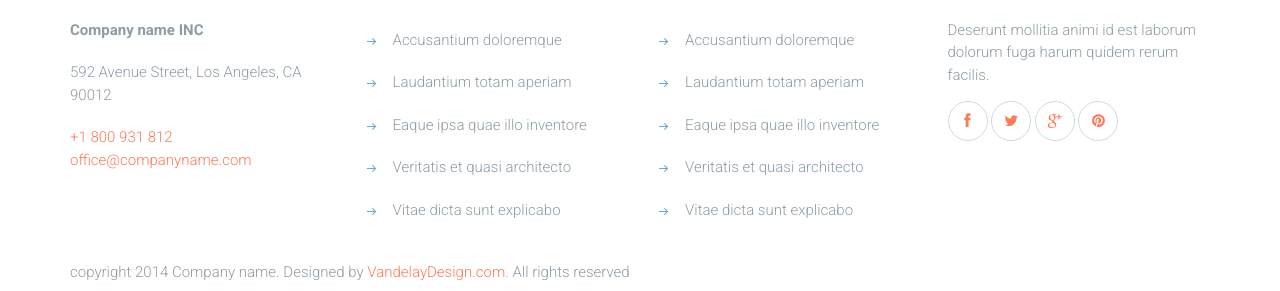
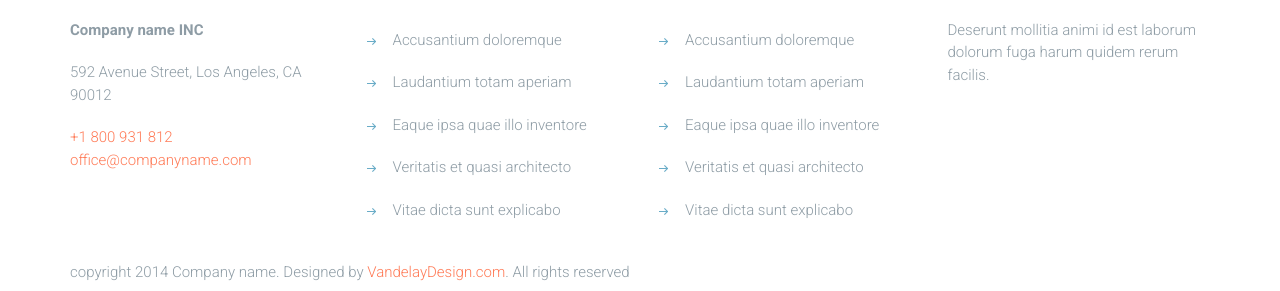
Before and after one commit to aiotrc/aiotrc.github.io, a Jekyll site: the page built from index.html, in a window 1280 px wide. Shown: the part 2888-3179 px from the top of the page. Built offline with Jekyll 4.4.1, drawn with Linux system fonts in a browser that asks for light colours.

Commit message:
fixes some issues

```diff
--- a/_data/members.yml
+++ b/_data/members.yml
@@ -5,7 +5,7 @@
   url: "http://ceit.aut.ac.ir/~bakhshis/"
 - name: "Mehdi Rasti"
   bio: "Assistant Professor"
-  avatar: "https://scholar.google.com/citations?view_op=view_photo&user=zb8pjMYAAAAJ&citpid=3"
+  avatar: "http://ceit.aut.ac.ir/autcms/res/upload//computer-engineering/rasti/Dr_Rasti-larg.jpg"
   url: "http://www.aut.ac.ir/rasti"
 - name: "Masoud Sabaei"
   bio: "Associate Professor"
--- a/_includes/nav.html
+++ b/_includes/nav.html
@@ -2,7 +2,7 @@
   <div class="container">
     <div class="header-bar">
       <a href="index.html" class="branding">
-        <img src="images/logo.png" alt="" class="logo">
+        <img src="images/logo.png" alt="Amirkabir University of Technology IoT Laboratory" class="logo">
         <div class="logo-type">
           <h1 class="site-title">Amirkabir University of Technology</h1>
           <small class="site-description">Computer & Information Technology Engineering Department</small>
--- a/index.html
+++ b/index.html
@@ -7,7 +7,7 @@ layout: default
     <div class="container">
       <div class="header-bar">
         <a href="index.html" class="branding">
-          <img src="images/logo.png" alt="" class="logo">
+          <img src="images/logo.png" alt="Amirkabir University of Technology IoT Laboratory" class="logo">
           <div class="logo-type">
             <h1 class="site-title">Amirkabir University of Technology</h1>
             <small class="site-description">Computer & Information Technology Engineering Department</small>
@@ -57,7 +57,7 @@ layout: default
         <div class="row">
           <div class="col-md-3 col-sm-6">
             <div class="feature">
-              <img src="images/icon-research-small.png" alt="" class="feature-image">
+              <img src="images/icon-research-small.png" alt="-" class="feature-image">
               <h2 class="feature-title">Building Management System</h2>
               <p>Laborum et dolorum fuga harum quidem rerum facilis et expedita distinctio.</p>
               <a href="" class="button">Learn more</a>
@@ -65,7 +65,7 @@ layout: default
           </div>
           <div class="col-md-3 col-sm-6">
             <div class="feature">
-              <img src="images/icon-medicine-small.png" alt="" class="feature-image">
+              <img src="images/icon-medicine-small.png" alt="-" class="feature-image">
               <h2 class="feature-title">Smart Metering</h2>
               <p>Laborum et dolorum fuga harum quidem rerum facilis et expedita distinctio nam libero tempore.</p>
               <a href="" class="button">Learn more</a>
@@ -73,7 +73,7 @@ layout: default
           </div>
           <div class="col-md-3 col-sm-6">
             <div class="feature">
-              <img src="images/icon-genetics-small.png" alt="" class="feature-image">
+              <img src="images/icon-genetics-small.png" alt="-" class="feature-image">
               <h2 class="feature-title">Smart Parking</h2>
               <p>Laborum et dolorum fuga harum quidem rerum facilis et expedita distinctio nam libero tempore.</p>
               <a href="" class="button">Learn more</a>
@@ -81,7 +81,7 @@ layout: default
           </div>
           <div class="col-md-3 col-sm-6">
             <div class="feature">
-              <img src="images/icon-energy-small.png" alt="" class="feature-image">
+              <img src="images/icon-energy-small.png" alt="-" class="feature-image">
               <h2 class="feature-title">IoT Platform</h2>
               <p>Laborum et dolorum fuga harum quidem rerum facilis et expedita distinctio nam libero tempore.</p>
               <a href="" class="button">Learn more</a>
@@ -97,7 +97,7 @@ layout: default
         <div class="row">
           <div class="col-md-4">
             <div class="post">
-              <figure class="featured-image"><img src="images/news-1.jpg" alt=""></figure>
+              <figure class="featured-image"><img src="images/news-1.jpg" alt="-"></figure>
               <h2 class="entry-title"><a href="">Magni dolores rationale</a></h2>
               <small class="date">2 oct 2014</small>
               <p>Sed ut perspiciatis unde omnis iste natus error sit voluptatem accusantium doloremque laudantium...</p>
@@ -105,7 +105,7 @@ layout: default
           </div>
           <div class="col-md-4">
             <div class="post">
-              <figure class="featured-image"><img src="images/news-2.jpg" alt=""></figure>
+              <figure class="featured-image"><img src="images/news-2.jpg" alt="-"></figure>
               <h2 class="entry-title"><a href="">Perspiciatis unde omnus</a></h2>
               <small class="date">2 oct 2014</small>
               <p>Sed ut perspiciatis unde omnis iste natus error sit voluptatem accusantium doloremque laudantium...</p>
@@ -113,7 +113,7 @@ layout: default
           </div>
           <div class="col-md-4">
             <div class="post">
-              <figure class="featured-image"><img src="images/news-3.jpg" alt=""></figure>
+              <figure class="featured-image"><img src="images/news-3.jpg" alt="-"></figure>
               <h2 class="entry-title"><a href="">Voluptatem laundantium  totam</a></h2>
               <small class="date">2 oct 2014</small>
               <p>Sed ut perspiciatis unde omnis iste natus error sit voluptatem accusantium doloremque laudantium...</p>
@@ -208,10 +208,10 @@ layout: default
             <h3 class="widget-title">Social media</h3>
             <p>Deserunt mollitia animi id est laborum dolorum fuga harum quidem rerum facilis.</p>
             <div class="social-links">
-              <a href="#"><i class="fa fa-facebook"></i></a>
-              <a href="#"><i class="fa fa-twitter"></i></a>
-              <a href="#"><i class="fa fa-google-plus"></i></a>
-              <a href="#"><i class="fa fa-pinterest"></i></a>
+              <!--<a href="#"><i class="fa fa-facebook"></i></a>-->
+              <!--<a href="#"><i class="fa fa-twitter"></i></a>-->
+              <!--<a href="#"><i class="fa fa-google-plus"></i></a>-->
+              <!--<a href="#"><i class="fa fa-pinterest"></i></a>-->
             </div>
           </div>
         </div>
--- a/project.html
+++ b/project.html
@@ -29,7 +29,7 @@
 				<div class="container">
 					<div class="header-bar">
 						<a href="index.html" class="branding">
-							<img src="images/logo.png" alt="" class="logo">
+							<img src="images/logo.png" alt="Amirkabir University of Technology IoT Laboratory" class="logo">
 							<div class="logo-type">
 								<h1 class="site-title">Company name</h1>
 								<small class="site-description">Tagline goes here</small>
@@ -62,11 +62,11 @@
 			<main class="main-content">
 				<div class="fullwidth-block">
 					<div class="container">
-						<a href="projects.html" class="button back"><img src="images/arrow-back.png" alt="">Back to projects</a>
+						<a href="projects.html" class="button back"><img src="images/arrow-back.png" alt="-">Back to projects</a>
 						<div class="row">
 							<div class="col-md-6">
 								<figure>
-									<img src="images/figure.jpg" alt="">
+									<img src="images/figure.jpg" alt="-">
 								</figure>
 							</div>
 							<div class="col-md-6">
```
Also changed, not shown: _includes/footer.html (+4 -4 lines).
